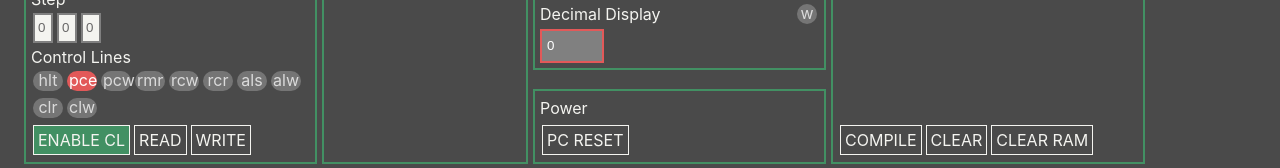
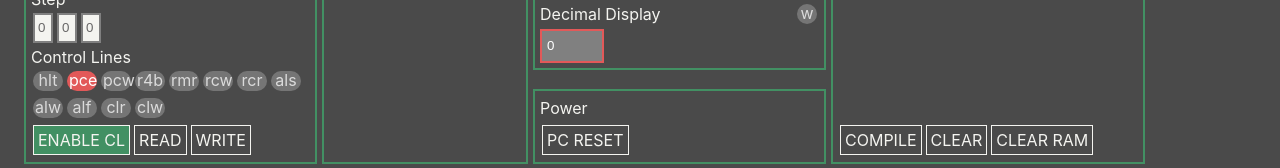
Before and after one commit to jacobpretorius/crazyman-pc, a Vue app: page / in a window 1280 px wide. Shown: the part 585-753 px from the top of the page. Built offline with nearby package versions, Linux system fonts and the light colour scheme.

Commit message:
Add extra CL lights

```diff
--- a/src/components/ControlLogic/ControlLogic.vue
+++ b/src/components/ControlLogic/ControlLogic.vue
@@ -49,6 +49,12 @@
       </div>
 
       <div class="led led--w"
+        :class="{ redled : controlLines.reg4BitMode }"
+        title="Registers in 4-bit mode">
+        <span>r4b</span>
+      </div>
+
+      <div class="led led--w"
         :class="{ redled : controlLines.ramMemoryAddressRegisterReadFromBus }"
         title="Read RAM memory address register from BUS">
         <span>rmr</span>
@@ -73,6 +79,11 @@
         :class="{ redled : controlLines.aluWriteResultToBus }"
         title="ALU Write result to BUS">
         <span>alw</span>
+      </div>
+      <div class="led led--w"
+        :class="{ redled : controlLines.aluSetFlagsRegisterOnResult }"
+        title="ALU set FlagsRegister on execution result">
+        <span>alf</span>
       </div>
 
       <div class="led led--w"
```
